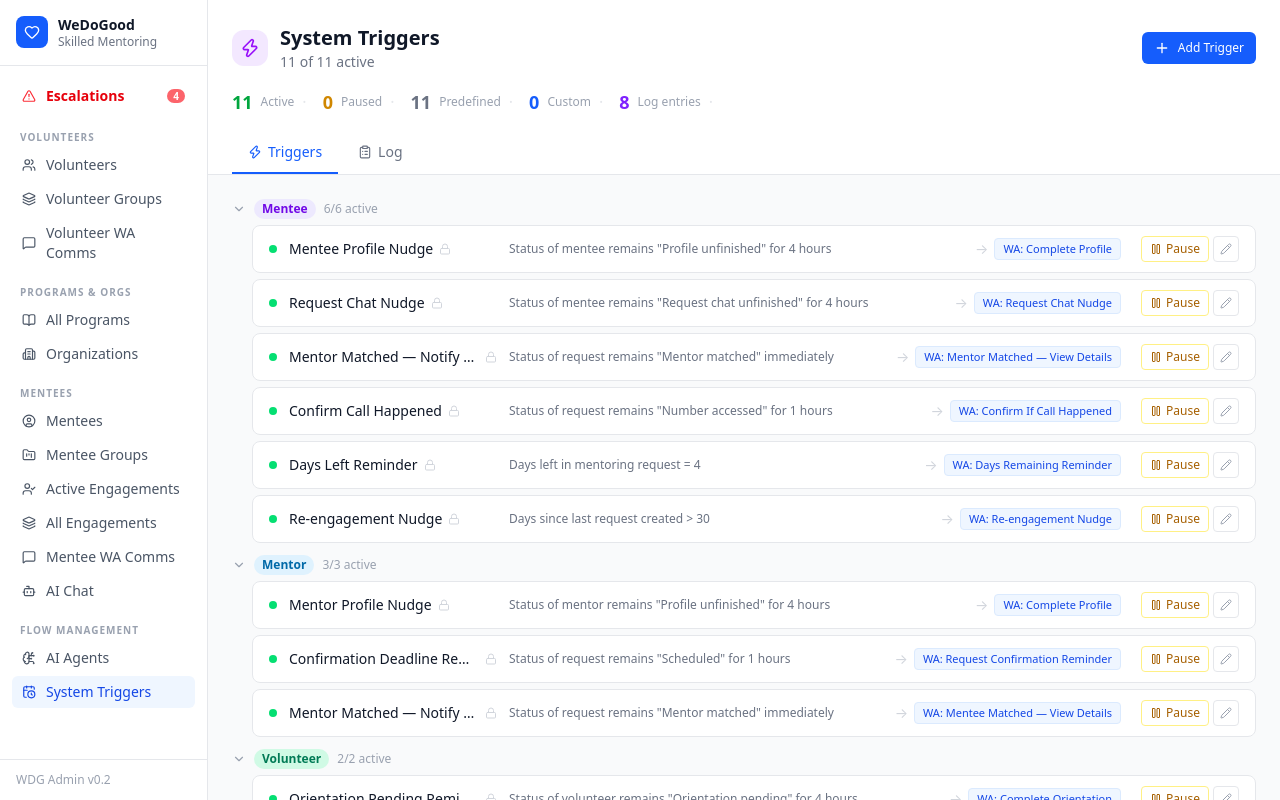
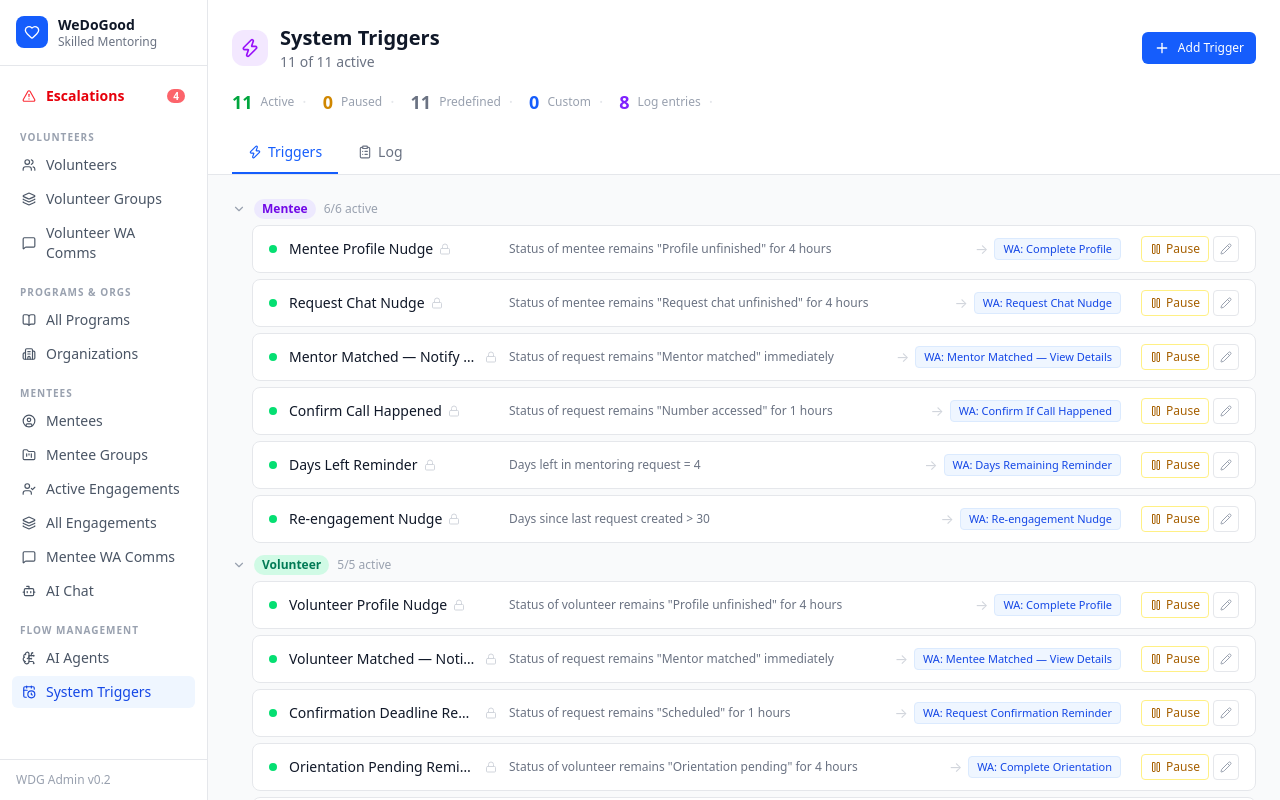
Before and after one commit to maitreyee-wdg/wedogood-mentoring-admin-dashboard, a React (Vite) app: page /flow/cron-jobs in a window 1280 px wide. Built offline with nearby package versions, Linux system fonts and the light colour scheme.

Commit message:
Merge Mentor triggers into Volunteer — keep Mentee category unchanged

```diff
--- a/src/pages/flow/CronJobs.tsx
+++ b/src/pages/flow/CronJobs.tsx
@@ -4,8 +4,8 @@ import { Zap, Plus, Play, Pause, Pencil, Trash2, X, ChevronDown, ChevronRight, L
 
 // ─── Types ────────────────────────────────────────────────────────────────────
 
-type TriggerCategory = "Mentee" | "Mentor" | "Volunteer"
-type TriggerEntity = "mentee" | "mentor" | "volunteer" | "request"
+type TriggerCategory = "Mentee" | "Volunteer"
+type TriggerEntity = "mentee" | "volunteer" | "request"
 type TriggerType = "status_duration" | "days_remaining" | "days_since" | "time_of_day"
 type DurationUnit = "hours" | "days"
 
@@ -43,8 +43,7 @@ interface TriggerLog {
 
 const STATUS_OPTIONS: Record<TriggerEntity, string[]> = {
   mentee: ["Profile unfinished", "Request chat unfinished", "Active", "Completed", "Inactive"],
-  mentor: ["Profile unfinished", "Mentor matched", "Number accessed", "Active", "Inactive"],
-  volunteer: ["Orientation pending", "Active", "Inactive", "Onboarding"],
+  volunteer: ["Profile unfinished", "Orientation pending", "Active", "Inactive", "Onboarding"],
   request: ["Mentor matched", "Number accessed", "Scheduled", "Confirmed", "Completed", "Cancelled"],
 }
 
@@ -64,13 +63,11 @@ const TEMPLATES_BY_CATEGORY: Record<TriggerCategory, WATemplate[]> = {
     { name: "Re-engagement Nudge", content: "Hi {name}! We noticed it's been a while since your last interaction. Your mentor is still here for you — would you like to reconnect? 💬" },
     { name: "Request Chat Nudge", content: "Hi {name}! Your request is almost complete. Just a few more details to help us find the best mentor match for you. Can you finish it? 🙏" },
   ],
-  Mentor: [
-    { name: "Complete Profile", content: "Hi {name}! 👋 Your mentor profile on WeDoGood is almost complete. A full profile helps us match you with the right mentee. Can you finish it? 🙏" },
+  Volunteer: [
+    { name: "Complete Profile", content: "Hi {name}! 👋 Your WeDoGood volunteer profile is almost complete. A full profile helps us match you with the right mentee. Can you finish it? 🙏" },
     { name: "Mentee Matched — View Details", content: "Hi {name}! We've matched you with a mentee who needs your expertise. 🎉 View their profile here: [webapp link]. Please confirm within 24 hours." },
-    { name: "Request Confirmation Reminder", content: "Hi {name}! Just a heads-up — you have less than 1 hour to confirm your upcoming mentee engagement. Please confirm ASAP so we can notify the mentee. ⏰" },
+    { name: "Request Confirmation Reminder", content: "Hi {name}! Just a heads-up — you have less than 1 hour to confirm your upcoming engagement. Please confirm ASAP so we can notify the mentee. ⏰" },
     { name: "Mentoring Session Feedback", content: "Hi {name}! How did your recent session with your mentee go? We'd love to hear your thoughts — any wins, challenges, or next steps? 💬" },
-  ],
-  Volunteer: [
     { name: "Complete Orientation", content: "Hi {name}! Your orientation session is still pending. It's a quick 30-minute call to get you started. Would you like to pick a slot? Reply with a preferred date and time. 😊" },
     { name: "Orientation Slot Reminder", content: "Hi {name}! A friendly reminder — your orientation is scheduled for *today*. We're looking forward to speaking with you! 🌟" },
     { name: "Recommend a Friend", content: "Hi {name}! We're always looking for skilled mentors to support youth from NGO partners. If you know someone who'd be great, please share: [wedogood.org/volunteer] 🙏" },
@@ -82,12 +79,12 @@ const TEMPLATES_BY_CATEGORY: Record<TriggerCategory, WATemplate[]> = {
 const MOCK_LOGS: TriggerLog[] = [
   { id: "L1", triggerId: "PT-M3", triggerName: "Mentor Matched — Notify Mentee", firedAt: "2026-06-04 11:02 AM", template: "Mentor Matched — View Details", recipients: ["Priya Sharma", "Rohan Das"], sentCount: 2, deliveredCount: 2, readCount: 2 },
   { id: "L2", triggerId: "PT-M1", triggerName: "Mentee Profile Nudge", firedAt: "2026-06-04 09:00 AM", template: "Complete Profile", recipients: ["Kavya Nair", "Meena Iyer"], sentCount: 2, deliveredCount: 2, readCount: 1 },
-  { id: "L3", triggerId: "PT-MN3", triggerName: "Mentor Matched — Notify Mentor", firedAt: "2026-06-04 11:02 AM", template: "Mentee Matched — View Details", recipients: ["Rahul Mehta", "Sneha Rao"], sentCount: 2, deliveredCount: 2, readCount: 2 },
-  { id: "L4", triggerId: "PT-V1", triggerName: "Orientation Pending Reminder", firedAt: "2026-06-03 09:00 AM", template: "Complete Orientation", recipients: ["Amit Joshi"], sentCount: 1, deliveredCount: 1, readCount: 1 },
+  { id: "L3", triggerId: "PT-V2", triggerName: "Volunteer Matched — Notify Volunteer", firedAt: "2026-06-04 11:02 AM", template: "Mentee Matched — View Details", recipients: ["Rahul Mehta", "Sneha Rao"], sentCount: 2, deliveredCount: 2, readCount: 2 },
+  { id: "L4", triggerId: "PT-V4", triggerName: "Orientation Pending Reminder", firedAt: "2026-06-03 09:00 AM", template: "Complete Orientation", recipients: ["Amit Joshi"], sentCount: 1, deliveredCount: 1, readCount: 1 },
   { id: "L5", triggerId: "PT-M4", triggerName: "Confirm Call Happened", firedAt: "2026-06-03 02:15 PM", template: "Confirm If Call Happened", recipients: ["Arjun Patel", "Priya Sharma"], sentCount: 2, deliveredCount: 2, readCount: 1 },
-  { id: "L6", triggerId: "PT-V2", triggerName: "Orientation Slot Today", firedAt: "2026-06-03 09:00 AM", template: "Orientation Slot Reminder", recipients: ["Divya Krishnan"], sentCount: 1, deliveredCount: 1, readCount: 1 },
+  { id: "L6", triggerId: "PT-V5", triggerName: "Orientation Slot Today", firedAt: "2026-06-03 09:00 AM", template: "Orientation Slot Reminder", recipients: ["Divya Krishnan"], sentCount: 1, deliveredCount: 1, readCount: 1 },
   { id: "L7", triggerId: "PT-M2", triggerName: "Request Chat Nudge", firedAt: "2026-06-02 09:00 AM", template: "Request Chat Nudge", recipients: ["Meena Iyer", "Kavya Nair"], sentCount: 2, deliveredCount: 1, readCount: 0 },
-  { id: "L8", triggerId: "PT-MN1", triggerName: "Mentor Profile Nudge", firedAt: "2026-06-01 09:00 AM", template: "Complete Profile", recipients: ["Kiran Bhat", "Pooja Verma"], sentCount: 2, deliveredCount: 2, readCount: 2 },
+  { id: "L8", triggerId: "PT-V1", triggerName: "Volunteer Profile Nudge", firedAt: "2026-06-01 09:00 AM", template: "Complete Profile", recipients: ["Kiran Bhat", "Pooja Verma"], sentCount: 2, deliveredCount: 2, readCount: 2 },
 ]
 
 // ─── Predefined triggers ──────────────────────────────────────────────────────
@@ -99,11 +96,11 @@ const PREDEFINED: SystemTrigger[] = [
   { id: "PT-M4", name: "Confirm Call Happened", isPredefined: true, category: "Mentee", triggerType: "status_duration", triggerEntity: "request", triggerStatus: "Number accessed", triggerDuration: 1, triggerDurationUnit: "hours", whatsappTemplate: "Confirm If Call Happened", status: "Active", runCount: 47 },
   { id: "PT-M5", name: "Days Left Reminder", isPredefined: true, category: "Mentee", triggerType: "days_remaining", triggerEntity: "mentee", triggerDaysValue: 4, whatsappTemplate: "Days Remaining Reminder", status: "Active", runCount: 12 },
   { id: "PT-M6", name: "Re-engagement Nudge", isPredefined: true, category: "Mentee", triggerType: "days_since", triggerEntity: "mentee", triggerDaysValue: 30, whatsappTemplate: "Re-engagement Nudge", status: "Active", runCount: 9 },
-  { id: "PT-MN1", name: "Mentor Profile Nudge", isPredefined: true, category: "Mentor", triggerType: "status_duration", triggerEntity: "mentor", triggerStatus: "Profile unfinished", triggerDuration: 4, triggerDurationUnit: "hours", whatsappTemplate: "Complete Profile", status: "Active", runCount: 18 },
-  { id: "PT-MN2", name: "Confirmation Deadline Reminder", isPredefined: true, category: "Mentor", triggerType: "status_duration", triggerEntity: "request", triggerStatus: "Scheduled", triggerDuration: 1, triggerDurationUnit: "hours", whatsappTemplate: "Request Confirmation Reminder", status: "Active", runCount: 26 },
-  { id: "PT-MN3", name: "Mentor Matched — Notify Mentor", isPredefined: true, category: "Mentor", triggerType: "status_duration", triggerEntity: "request", triggerStatus: "Mentor matched", triggerDuration: 0, triggerDurationUnit: "hours", whatsappTemplate: "Mentee Matched — View Details", status: "Active", runCount: 58 },
-  { id: "PT-V1", name: "Orientation Pending Reminder", isPredefined: true, category: "Volunteer", triggerType: "status_duration", triggerEntity: "volunteer", triggerStatus: "Orientation pending", triggerDuration: 4, triggerDurationUnit: "hours", whatsappTemplate: "Complete Orientation", status: "Active", runCount: 31 },
-  { id: "PT-V2", name: "Orientation Slot Today", isPredefined: true, category: "Volunteer", triggerType: "time_of_day", triggerEntity: "volunteer", triggerTime: "09:00", whatsappTemplate: "Orientation Slot Reminder", status: "Active", runCount: 14 },
+  { id: "PT-V1", name: "Volunteer Profile Nudge", isPredefined: true, category: "Volunteer", triggerType: "status_duration", triggerEntity: "volunteer", triggerStatus: "Profile unfinished", triggerDuration: 4, triggerDurationUnit: "hours", whatsappTemplate: "Complete Profile", status: "Active", runCount: 18 },
+  { id: "PT-V2", name: "Volunteer Matched — Notify Volunteer", isPredefined: true, category: "Volunteer", triggerType: "status_duration", triggerEntity: "request", triggerStatus: "Mentor matched", triggerDuration: 0, triggerDurationUnit: "hours", whatsappTemplate: "Mentee Matched — View Details", status: "Active", runCount: 58 },
+  { id: "PT-V3", name: "Confirmation Deadline Reminder", isPredefined: true, category: "Volunteer", triggerType: "status_duration", triggerEntity: "request", triggerStatus: "Scheduled", triggerDuration: 1, triggerDurationUnit: "hours", whatsappTemplate: "Request Confirmation Reminder", status: "Active", runCount: 26 },
+  { id: "PT-V4", name: "Orientation Pending Reminder", isPredefined: true, category: "Volunteer", triggerType: "status_duration", triggerEntity: "volunteer", triggerStatus: "Orientation pending", triggerDuration: 4, triggerDurationUnit: "hours", whatsappTemplate: "Complete Orientation", status: "Active", runCount: 31 },
+  { id: "PT-V5", name: "Orientation Slot Today", isPredefined: true, category: "Volunteer", triggerType: "time_of_day", triggerEntity: "volunteer", triggerTime: "09:00", whatsappTemplate: "Orientation Slot Reminder", status: "Active", runCount: 14 },
 ]
 
 // ─── Sentence builder helpers ─────────────────────────────────────────────────
@@ -228,7 +225,6 @@ function TriggerModal({
               }}
               className={inlineSel}>
               <option value="mentee">mentee</option>
-              <option value="mentor">mentor</option>
               <option value="volunteer">volunteer</option>
               <option value="request">request</option>
             </select>{" "}
@@ -314,7 +310,7 @@ function TriggerModal({
                     setCategory(e.target.value as TriggerCategory)
                     setWhatsappTemplate(TEMPLATES_BY_CATEGORY[e.target.value as TriggerCategory][0].name)
                   }}>
-                  <option>Mentee</option><option>Mentor</option><option>Volunteer</option>
+                  <option>Mentee</option><option>Volunteer</option>
                 </select>
               </div>
               <div>
@@ -410,7 +406,6 @@ function TriggerModal({
 
 const CATEGORY_COLORS: Record<TriggerCategory, string> = {
   Mentee: "bg-violet-100 text-violet-700",
-  Mentor: "bg-sky-100 text-sky-700",
   Volunteer: "bg-emerald-100 text-emerald-700",
 }
 
@@ -576,7 +571,7 @@ export default function CronJobs() {
   }
 
   const activeCount = triggers.filter((t) => t.status === "Active").length
-  const categories: TriggerCategory[] = ["Mentee", "Mentor", "Volunteer"]
+  const categories: TriggerCategory[] = ["Mentee", "Volunteer"]
 
   return (
     <div className="h-full flex flex-col overflow-hidden">
```
